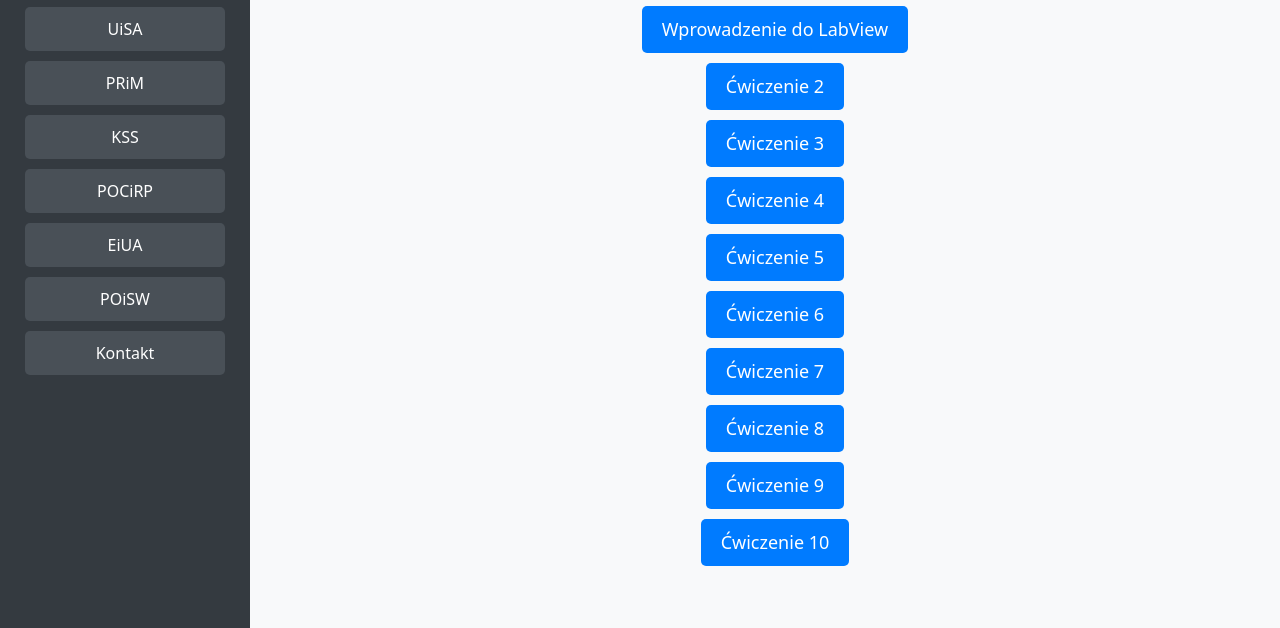
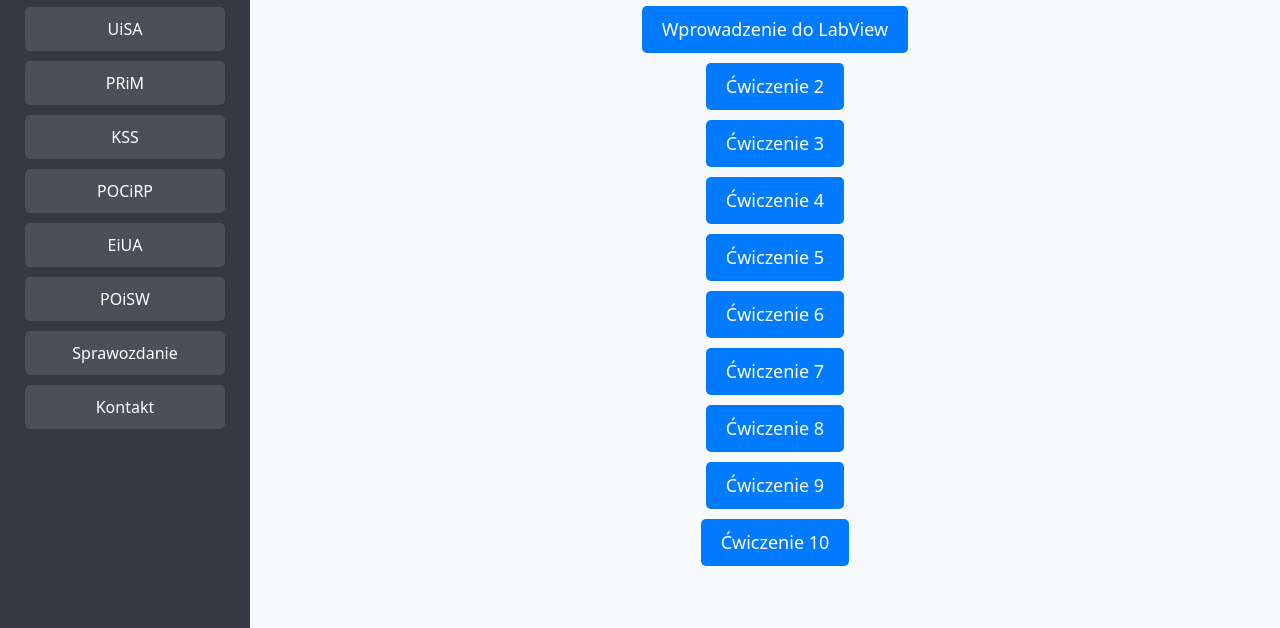
Before and after one commit to Tomekg2996/psk_md, a plain HTML site: page bioks.html in a window 1280 px wide. Shown: the part 172-800 px from the top of the page. Drawn offline with nearby package versions, Linux system fonts and the light colour scheme.

Commit message:
przejscie do strony

```diff
--- a/bioks.html
+++ b/bioks.html
@@ -79,6 +79,7 @@
         <a href="pocirp.html" class="menu-button">POCiRP</a>
         <a href="eiua.html" class="menu-button">EiUA</a>
         <a href="poisw.html" class="menu-button">POiSW</a>
+        <a href="spr.html" class="menu-button">Sprawozdanie</a>
         <a href="kontakt.html" class="menu-button">Kontakt</a>
     </div>
 
```
Also changed, not shown: eiua.html (+1 -0 lines), index.html (+1 -0 lines), kontakt.html (+1 -0 lines), kss.html (+1 -0 lines), pocirp.html (+1 -0 lines), poisw.html (+1 -0 lines), prim.html (+1 -0 lines), uisa.html (+1 -0 lines).
